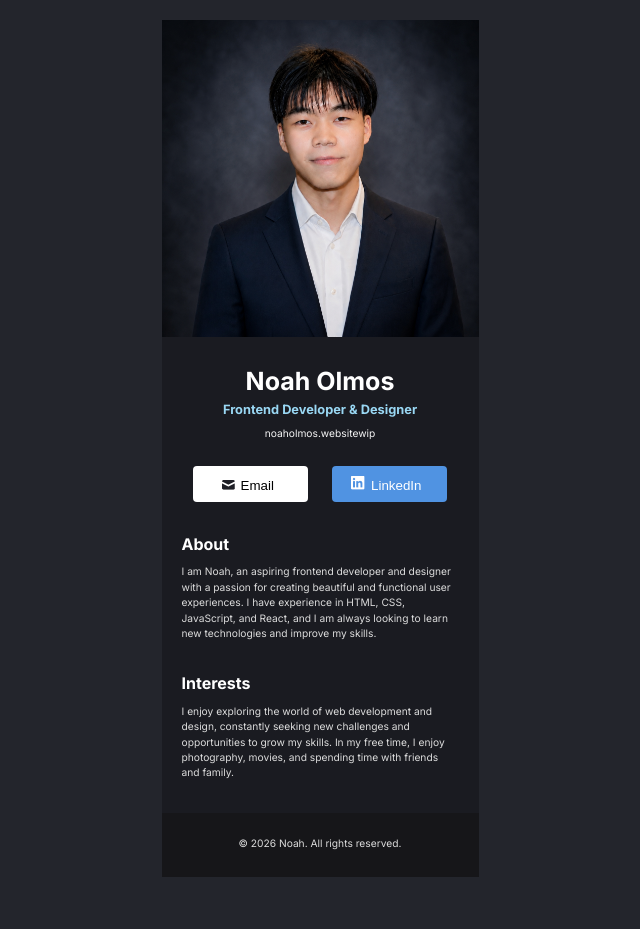
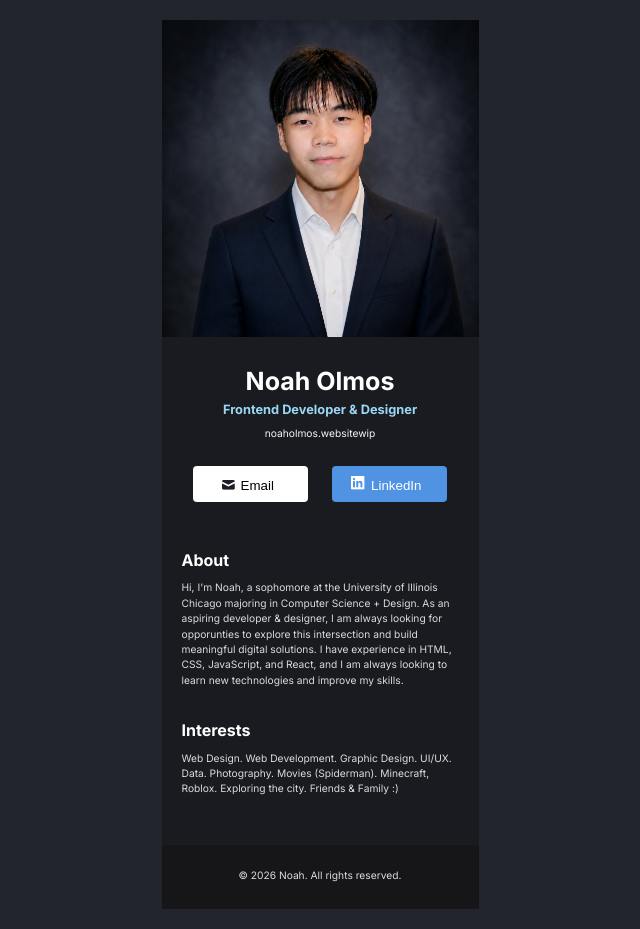
Before and after one commit to nnolmos1/digitalbusinesscard, a React (Vite) app in the folder digital-business-card/: page / in a window 1280 px wide. Shown: the whole page, without its empty margins (320-960 px from the left). Before the commit the page ends 897 px from the top, so only its background shows below. Built offline with nearby package versions, Linux system fonts and the light colour scheme.

Commit message:
Altered bios

```diff
--- a/digital-business-card/src/Components/About.jsx
+++ b/digital-business-card/src/Components/About.jsx
@@ -2,7 +2,7 @@ export default function About() {
     return (
         <div className="about">
             <h1> About </h1>
-            <p> I am Noah, an aspiring frontend developer and designer with a passion for creating beautiful and functional user experiences. I have experience in HTML, CSS, JavaScript, and React, and I am always looking to learn new technologies and improve my skills. </p>
+            <p> Hi, I'm Noah, a sophomore at the University of Illinois Chicago majoring in Computer Science + Design. As an aspiring developer & designer, I am always looking for opporunties to explore this intersection and build meaningful digital solutions. I have experience in HTML, CSS, JavaScript, and React, and I am always looking to learn new technologies and improve my skills. </p>
         </div>
     )
 }
--- a/digital-business-card/src/Components/Interests.jsx
+++ b/digital-business-card/src/Components/Interests.jsx
@@ -2,7 +2,7 @@ export default function Interests() {
     return (
         <div className="interests">
             <h1> Interests </h1>
-            <p> I enjoy exploring the world of web development and design, constantly seeking new challenges and opportunities to grow my skills. In my free time, I enjoy photography, movies, and spending time with friends and family. </p>
+            <p> Web Design. Web Development. Graphic Design. UI/UX. Data. Photography. Movies (Spiderman). Minecraft, Roblox. Exploring the city. Friends & Family :) </p>
         </div>
     )
 }
--- a/digital-business-card/src/style.css
+++ b/digital-business-card/src/style.css
@@ -49,6 +49,10 @@ body {
     color: #F5F5F5;
 }
 
+.info {
+    margin-bottom: 3em;
+}
+
 button {
     border: none;
     background: none;
@@ -59,7 +63,6 @@ button {
     justify-content: space-around;
 
 }
-
 
 .email-button {
     background-color: white;
@@ -101,7 +104,7 @@ button {
 }
 
 .interests {
-    margin-bottom: 2em;
+    margin-bottom: 3em;
 }
 
 .footer {
```
